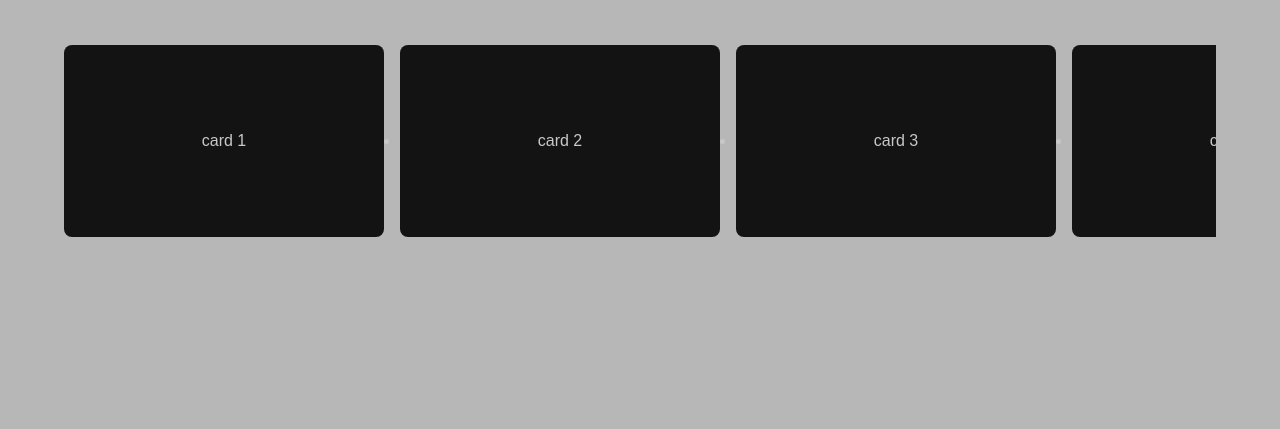
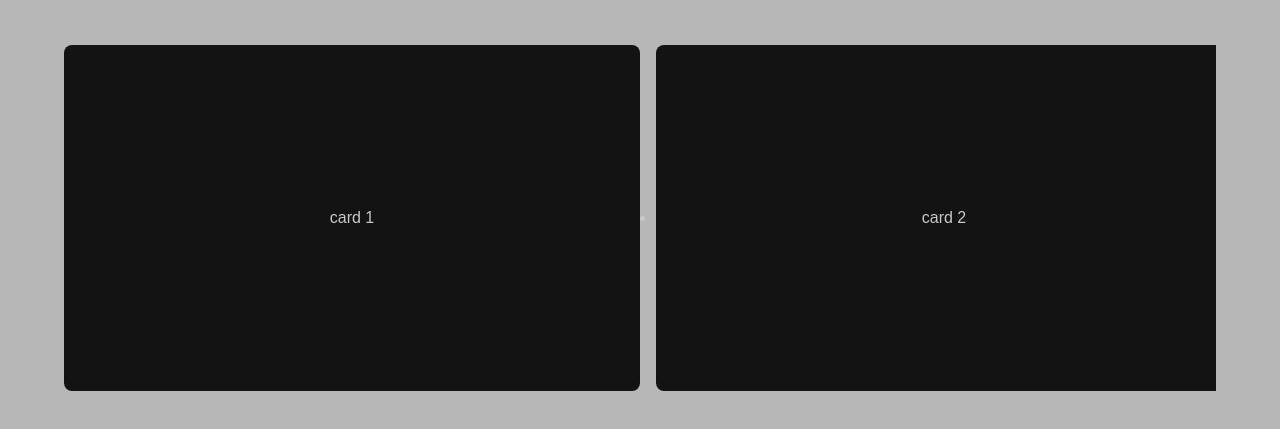
Before and after one commit to boydgreg/web, a plain HTML site: page index.html in a window 1280 px wide. Shown: the part 83-512 px from the top of the page. Drawn offline with Linux system fonts and the light colour scheme.

Commit message:
Update styles.css
Changed card size from 20em to 50%

```diff
--- a/styles.css
+++ b/styles.css
@@ -227,7 +227,7 @@ body {
 }
 .card {
     scroll-snap-align: start;
-    flex: 0 0 20em;
+    flex: 0 0 50%;
     aspect-ratio: 5 / 3;
     background-color: var(--card-background);
     color: var(--card-font);
@@ -250,4 +250,5 @@ body {
     .card {
         flex: 0 0 100%;
     }
+
 }
```
